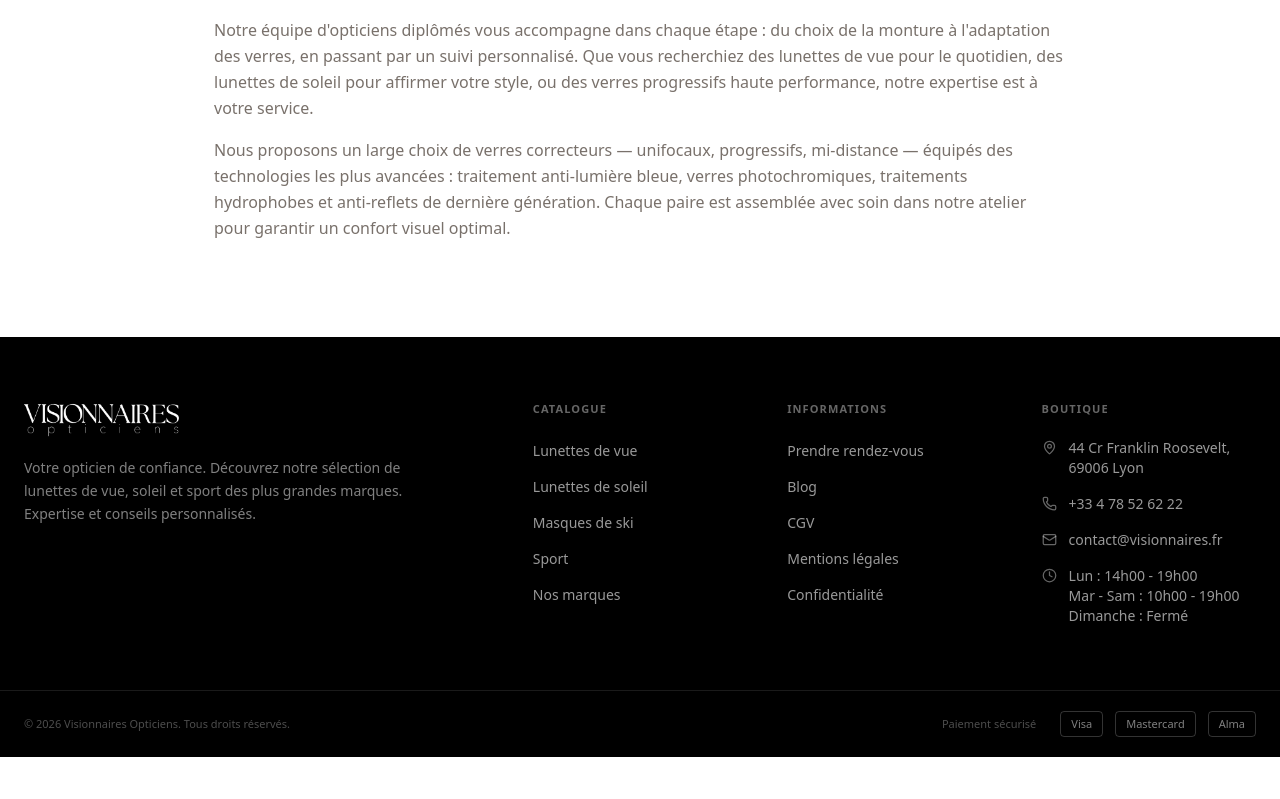
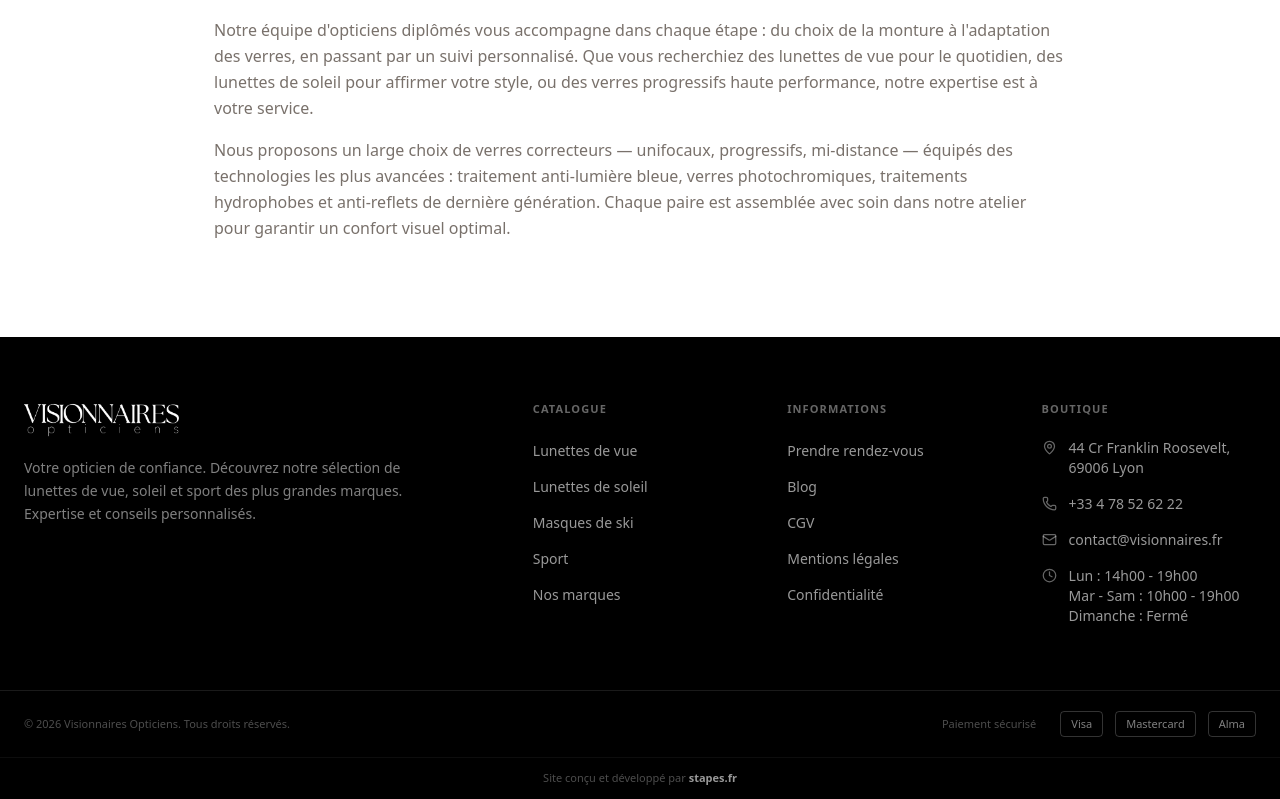
Before and after one commit to Ethan2508/visionnaire, a Next.js app: page / in a window 1280 px wide. Shown: the part 8361-9160 px from the top of the page. Before the commit the page ends 9118 px from the top, so only its background shows below. Built offline with nearby package versions, Linux system fonts and the light colour scheme; no server answers.

Commit message:
feat(footer): add stapes.fr signature

```diff
--- a/src/components/layout/Footer.tsx
+++ b/src/components/layout/Footer.tsx
@@ -143,6 +143,21 @@ export default function Footer() {
             </div>
           </div>
         </div>
+        <div className="border-t border-white/5">
+          <div className="max-w-[1400px] mx-auto px-4 sm:px-6 py-3 text-center">
+            <p className="text-[11px] text-white/30">
+              Site conçu et développé par{" "}
+              <a
+                href="https://stapes.fr"
+                target="_blank"
+                rel="noopener noreferrer"
+                className="font-semibold text-white/60 hover:text-white transition-colors"
+              >
+                stapes.fr
+              </a>
+            </p>
+          </div>
+        </div>
       </div>
     </footer>
   );
```
